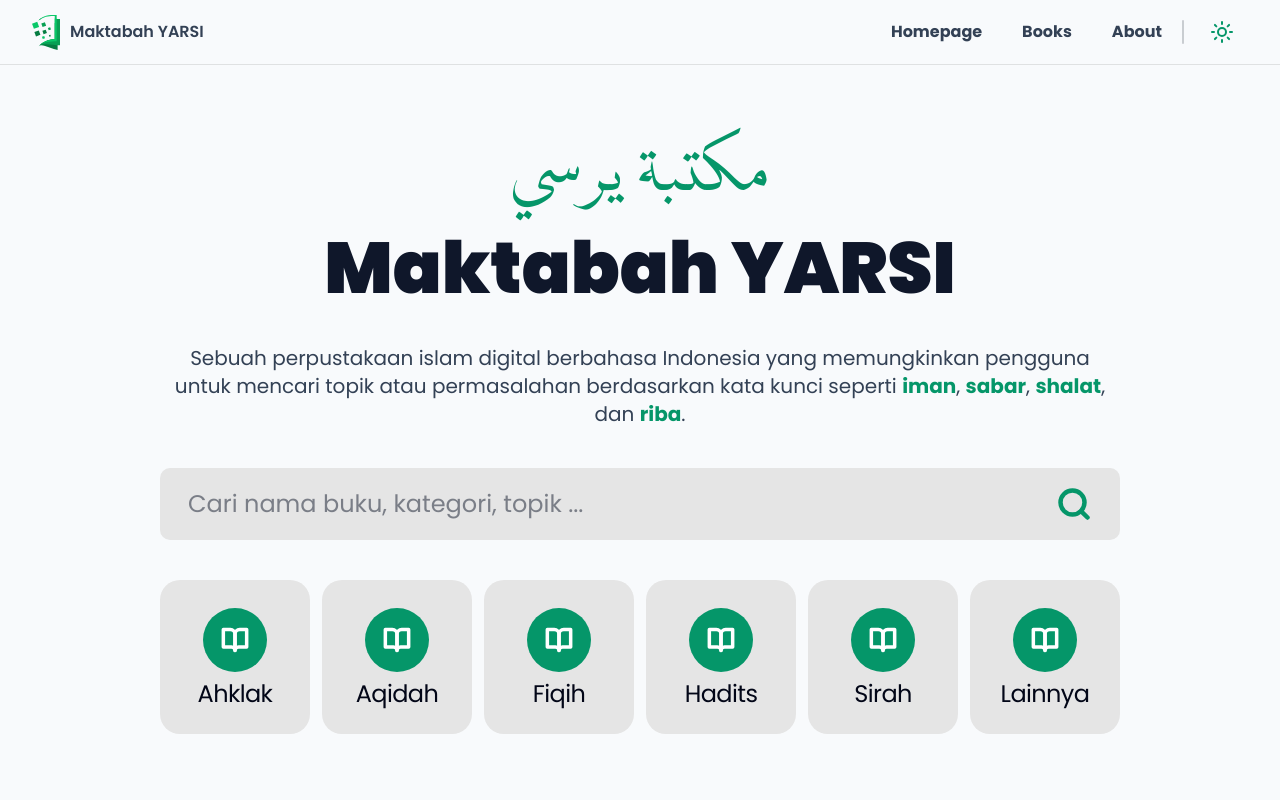
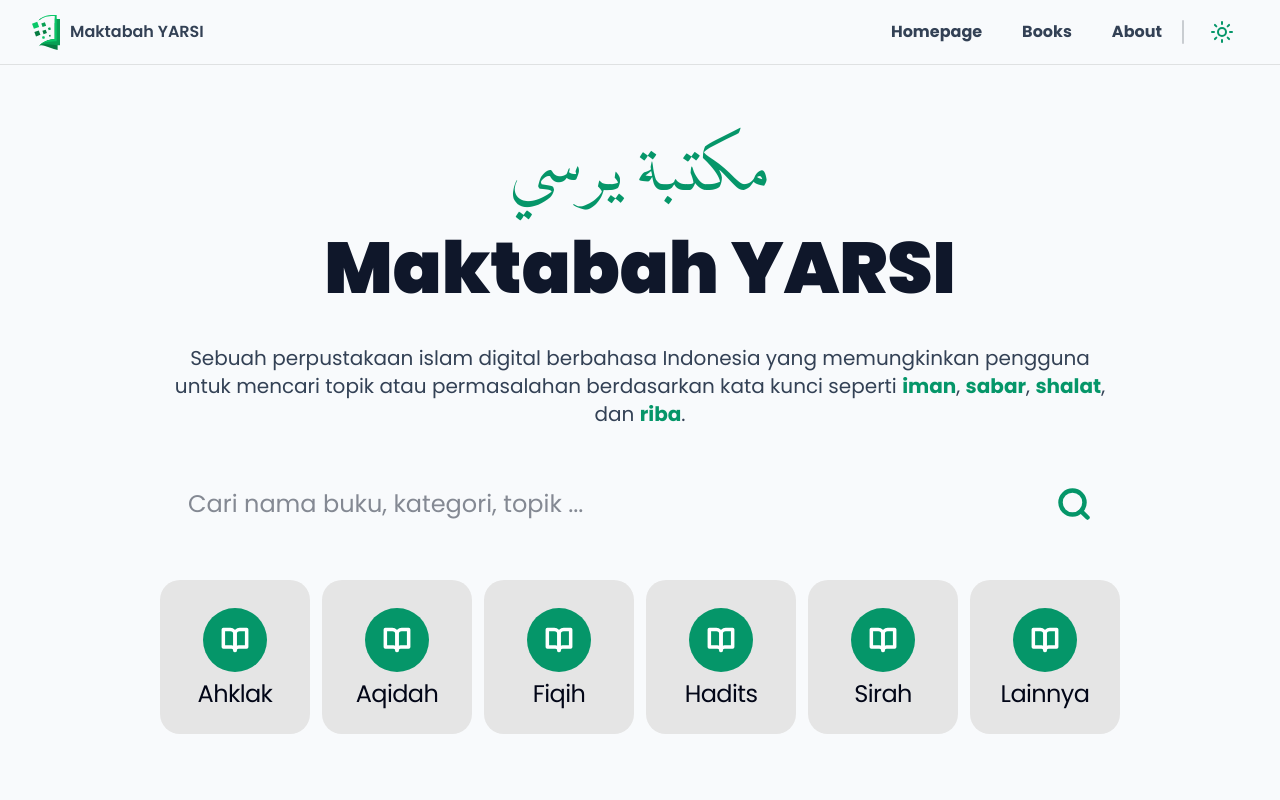
Before and after one commit to raihan-suryanom/maktabah-yarsi-revamp, a Next.js app: page / in a window 1280 px wide. Shown: the top 800 px of the page. Built offline with nearby package versions, Linux system fonts and the light colour scheme.

Commit message:
fix(styling): search input background issue

```diff
--- a/src/components/atoms/button/button.styles.ts
+++ b/src/components/atoms/button/button.styles.ts
@@ -16,7 +16,7 @@
       size: {
         large: 'px-7 py-5 text-2xl',
         medium: 'px-5 py-2.5',
-        small: 'p-1.5',
+        small: 'rounded-[1px] p-1.5',
       },
     },
     defaultVariants: {
--- a/src/components/molecules/search-input/search-input.component.tsx
+++ b/src/components/molecules/search-input/search-input.component.tsx
@@ -8,9 +8,12 @@
 const SearchInput = forwardRef<HTMLInputElement, InputProps>(
   ({ className, ...props }, ref) => (
     <div
-      className={cn('relative flex items-center justify-between', className)}
+      className={cn(
+        'relative flex items-center justify-between rounded-[10px]',
+        className
+      )}
     >
-      <Input type="search" className="w-full" ref={ref} {...props} />
+      <Input type="search" className="w-full bg-inherit" ref={ref} {...props} />
       <Icon
         name="search"
         className="absolute right-7 text-primary-light dark:text-primary-dark"
```
